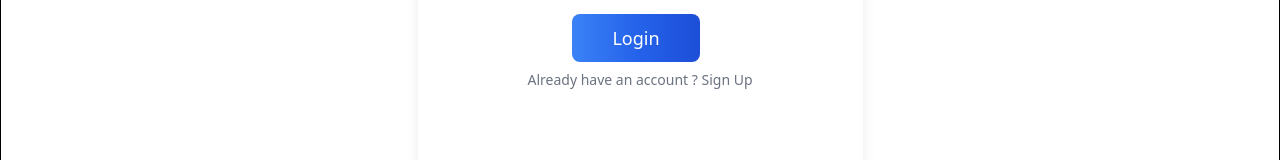
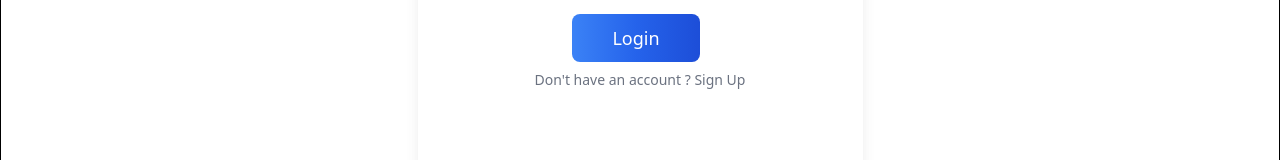
Before and after one commit to revou-fsse-1/w19-react-features-DandiRizkyy, a React (Vite) app: page /login in a window 1280 px wide. Shown: the part 411-571 px from the top of the page. Built offline with nearby package versions, Linux system fonts and the light colour scheme.

Commit message:
fix navigation to regsiter text in login form

```diff
--- a/src/pages/Auth/Login.tsx
+++ b/src/pages/Auth/Login.tsx
@@ -108,7 +108,7 @@ export const Login = () => {
           Login
         </button>
         <p className="text-sm font-light text-gray-500 dark:text-gray-400">
-          Already have an account ?{" "}
+          Don't have an account ?{" "}
           <Link
             to="/register"
             className="font-medium text-primary-600 hover:underline dark:text-primary-500"
```
